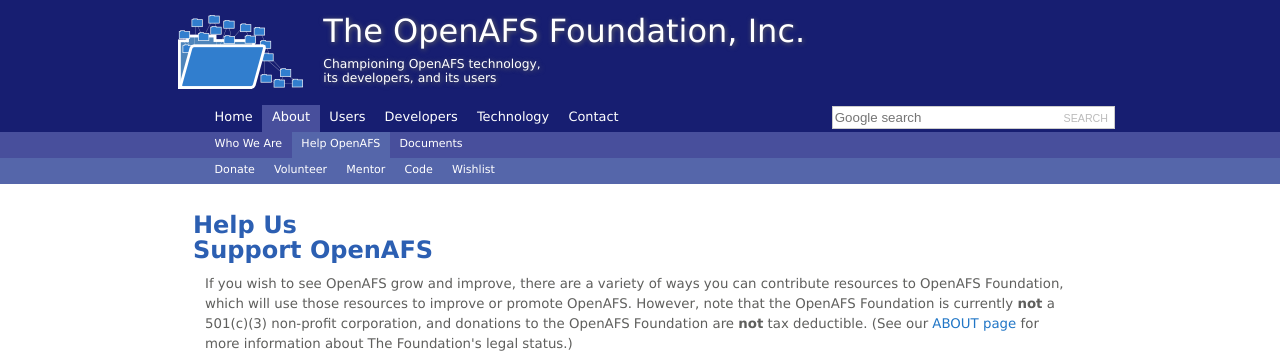
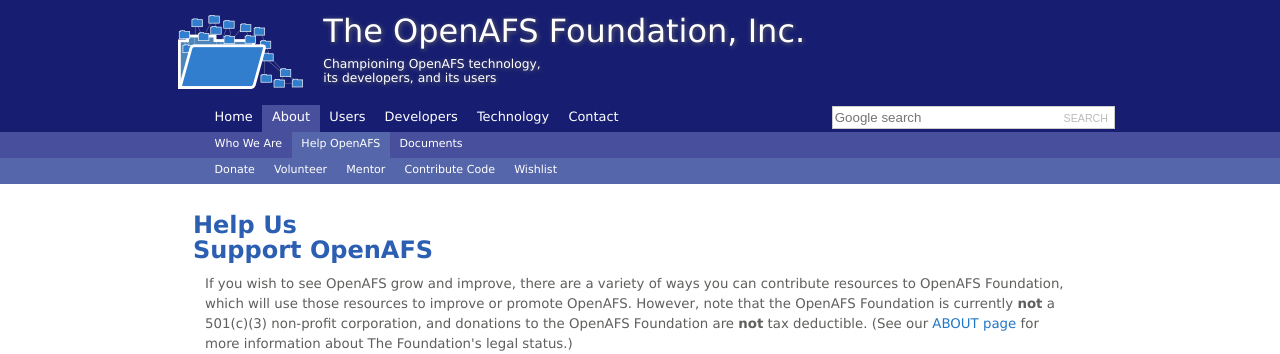
Before and after one commit to openafsfoundation/openafsfoundation.org, a Jekyll site: the page built from help/index.md, in a window 1280 px wide. Shown: the top 354 px of the page. Built offline with Jekyll 4.4.1, drawn with Linux system fonts in a browser that asks for light colours.

Commit message:
Update nav.yaml

```diff
--- a/_data/nav.yaml
+++ b/_data/nav.yaml
@@ -34,7 +34,7 @@
         - name: Mentor
           url: help/mentor/
 
-        - name: Code
+        - name: Contribute Code
           url: help/code/
 
         - name: Wishlist
```
